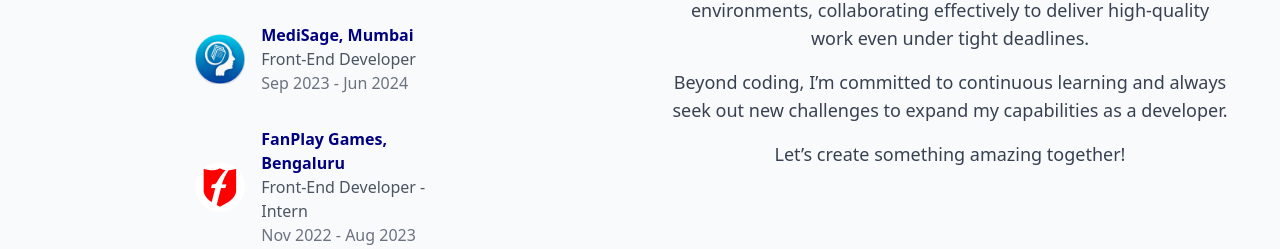
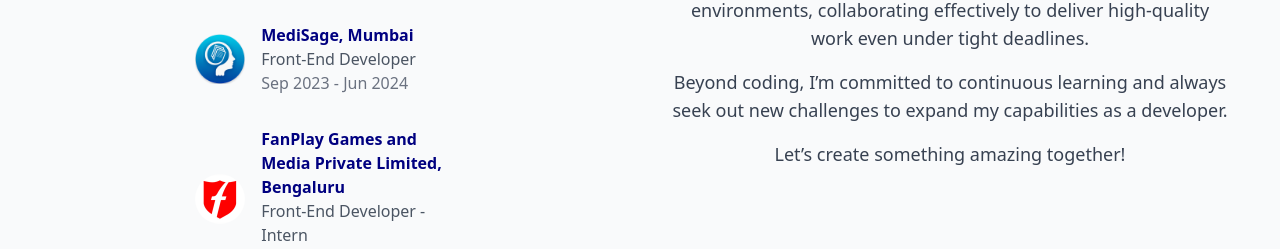
Before and after one commit to PrachiiGuptaa/Workfolio, a Next.js app: page / in a window 1280 px wide. Shown: the part 1160-1409 px from the top of the page. Built offline with nearby package versions, Linux system fonts and the light colour scheme.

Commit message:
Update About.js

```diff
--- a/components/About/About.js
+++ b/components/About/About.js
@@ -48,7 +48,7 @@ export default function About() {
         <div className="flex flex-col sm:flex-row items-start sm:items-center gap-4">
           <Image src={Functionup} alt="FanPlay" height={50} width={50} className="rounded-full" />
           <div className="sm:w-48">
-            <div className="text-[#000080] font-semibold dark:text-slate-200">FanPlay Games, Bengaluru</div>
+            <div className="text-[#000080] font-semibold dark:text-slate-200">FanPlay Games and Media Private Limited, Bengaluru</div>
             <div className="text-gray-600 dark:text-slate-300">Front-End Developer - Intern</div>
             <div className="text-gray-500 dark:text-slate-400">Nov 2022 - Aug 2023</div>
           </div>
```
